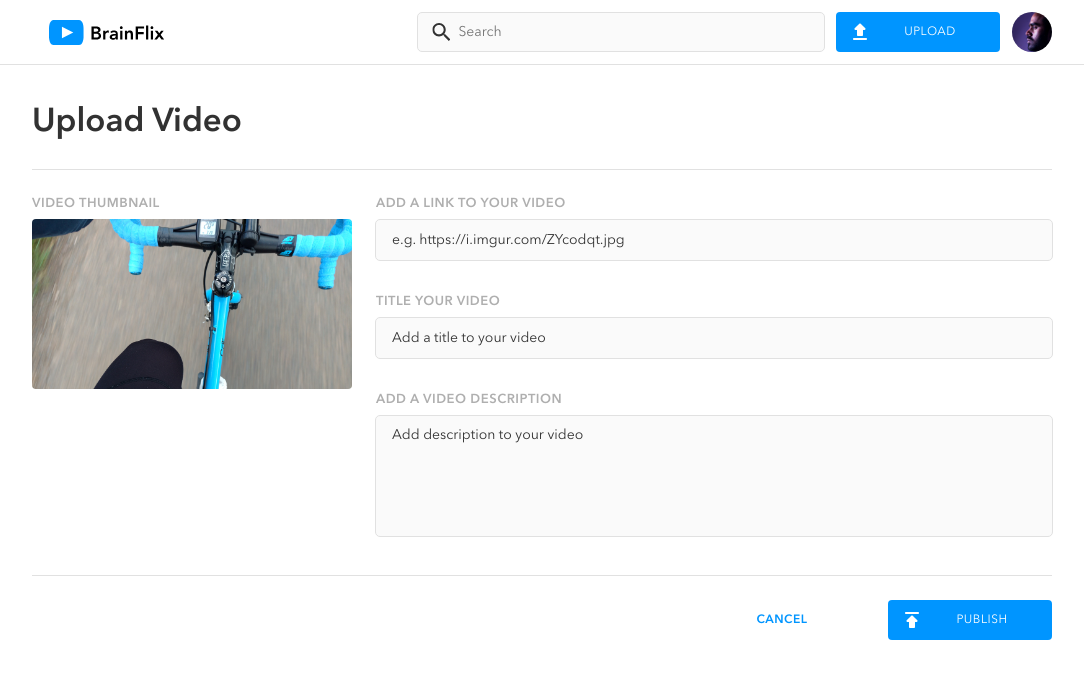
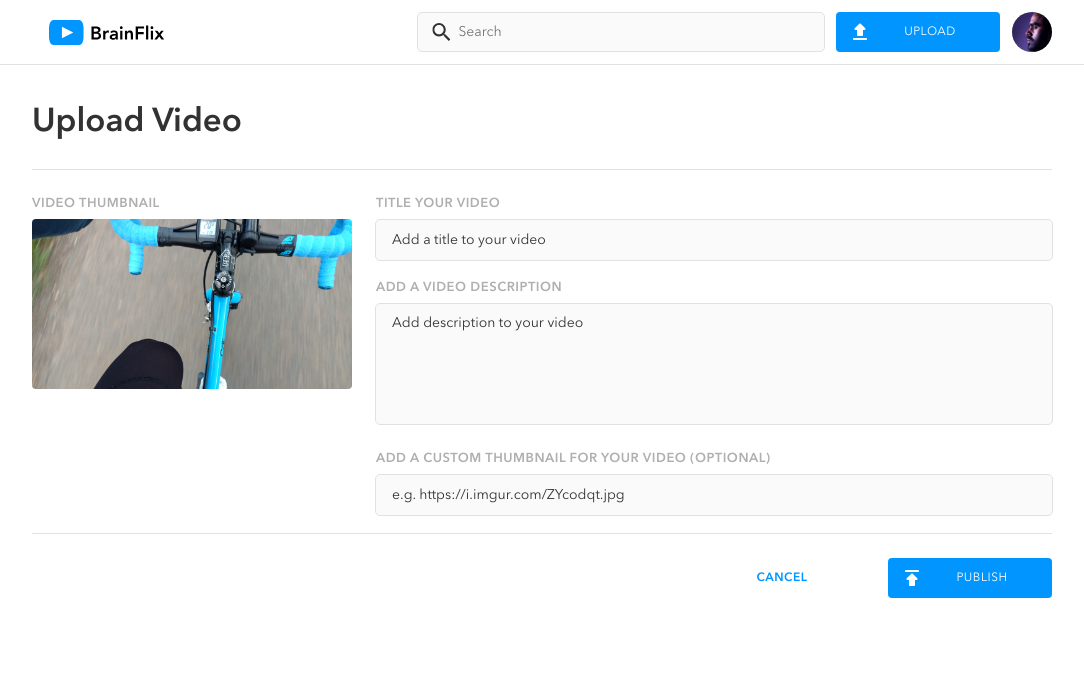
Before and after one commit to hraza01/brainflix, a React (Vite) app: page /upload-video in a window 1280 px wide. Shown: the top 678 px of the page, without its empty margins (98-1182 px from the left). Built offline with nearby package versions, Linux system fonts and the light colour scheme.

Commit message:
refactor: order of fields

```diff
--- a/src/components/Upload/UploadForm.jsx
+++ b/src/components/Upload/UploadForm.jsx
@@ -4,7 +4,7 @@ import { uploadVideo } from '@/utils/services'
 import videoPreview from '@/assets/images/Upload-video-preview.jpg'
 import publishLogo from '@/assets/icons/publish.svg'
 import './Upload.scss'
-import { textValidator } from '@/utils/helpers.js'
+import { textValidator, imageValidator } from '@/utils/helpers.js'
 
 function UploadForm() {
   const navigate = useNavigate()
@@ -26,7 +26,7 @@ function UploadForm() {
 
     if (url) {
       // change this to URL validator
-      setUrlError(!textValidator(url))
+      setUrlError(!imageValidator(url))
     }
   }, [title, description, url])
 
@@ -69,27 +69,6 @@ function UploadForm() {
               <div className="upload__field">
                 <div
                   className={
-                    urlError ? 'upload__error' : 'upload__error--hidden'
-                  }
-                >
-                  Invalid URL: Image must be hosted on imgur and URL must end
-                  with a .jpg file extension
-                </div>
-                <label htmlFor="title">Add a link to your video</label>
-                <input
-                  value={url}
-                  onChange={(event) => {
-                    setUrl(event.target.value)
-                  }}
-                  className={urlError ? 'upload__form--error' : ''}
-                  id="title"
-                  placeholder="e.g. https://i.imgur.com/ZYcodqt.jpg"
-                  required
-                />
-              </div>
-              <div className="upload__field">
-                <div
-                  className={
                     titleError ? 'upload__error' : 'upload__error--hidden'
                   }
                 >
@@ -107,7 +86,6 @@ function UploadForm() {
                   required
                 />
               </div>
-
               <div className="upload__field">
                 <div
                   className={
@@ -128,6 +106,29 @@ function UploadForm() {
                   placeholder="Add description to your video"
                   required
                   rows="5"
+                />
+              </div>
+              <div className="upload__field">
+                <div
+                  className={
+                    urlError ? 'upload__error' : 'upload__error--hidden'
+                  }
+                >
+                  Invalid URL: Image must be hosted on imgur and URL must end
+                  with a .jpg file extension
+                </div>
+                <label htmlFor="title">
+                  Add a custom thumbnail for your video (optional)
+                </label>
+                <input
+                  value={url}
+                  onChange={(event) => {
+                    setUrl(event.target.value)
+                  }}
+                  className={urlError ? 'upload__form--error' : ''}
+                  id="title"
+                  placeholder="e.g. https://i.imgur.com/ZYcodqt.jpg"
+                  required
                 />
               </div>
             </div>
--- a/src/styles/components/_form.scss
+++ b/src/styles/components/_form.scss
@@ -31,14 +31,13 @@
         border-radius: 4px;
         padding: 1.2rem;
         width: 100%;
-        margin-bottom: 2.4rem;
+        margin-bottom: 1.8rem;
         resize: none;
         transition: all 150ms ease-in-out;
 
         @include abstracts.respond-to('tablet') {
             height: 4rem;
             padding: 0.8rem 1.6rem;
-            margin-bottom: 3.2rem;
             width: calc(100% - 20rem);
         }
 
```
